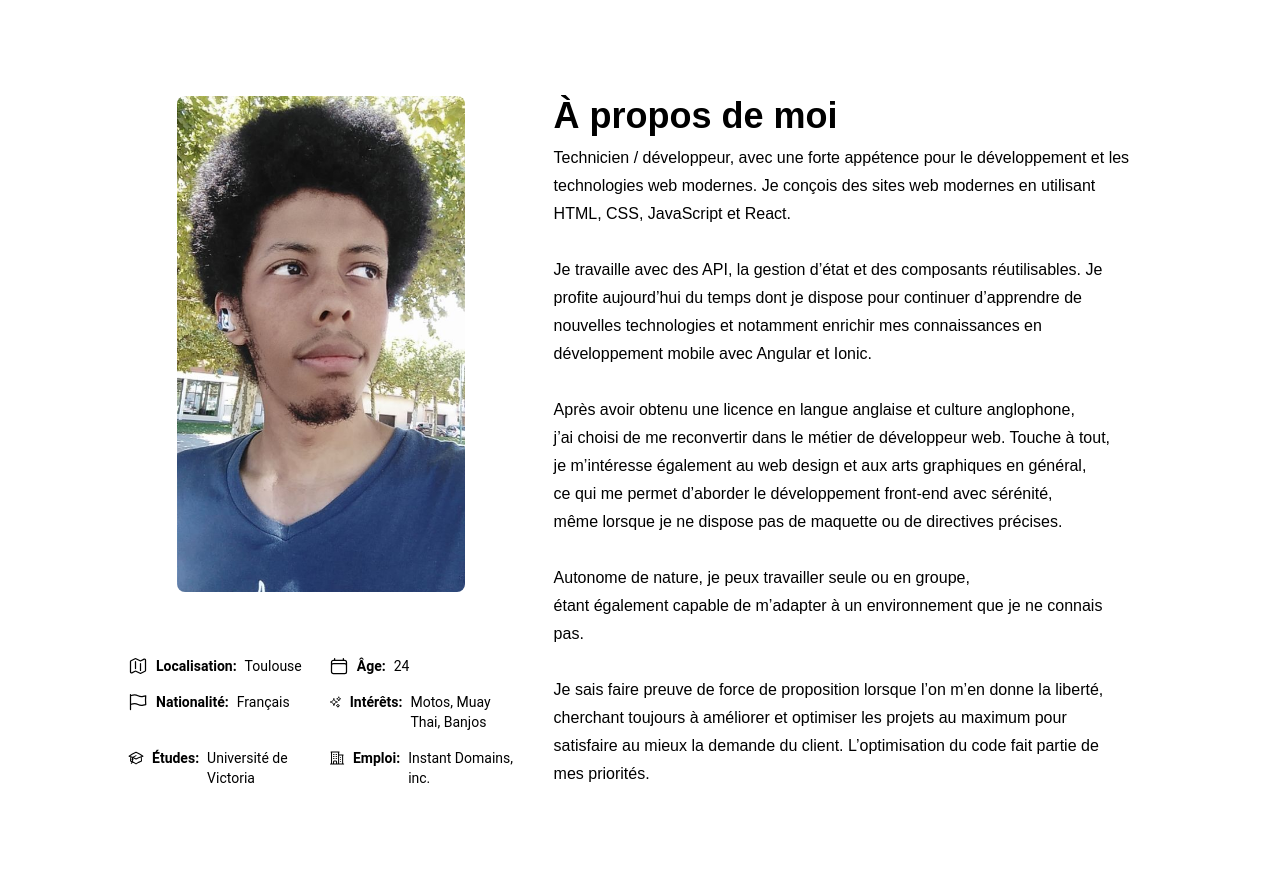
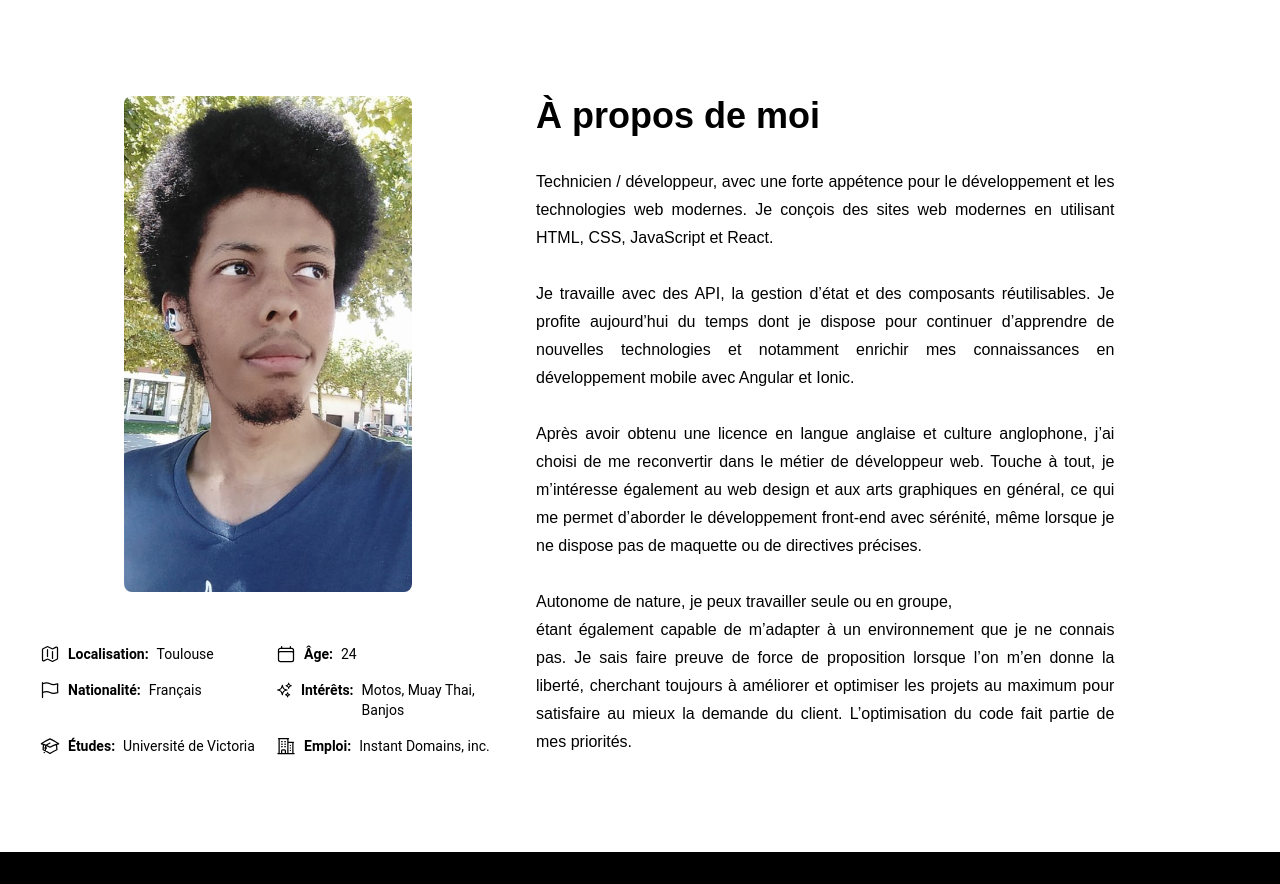
Before and after one commit to Emispheres/Dev-Portfolio, a Next.js app: page /about in a window 1280 px wide. After the commit the page ends 852 px from the top, so only its background shows below. Built offline with nearby package versions, Linux system fonts and the light colour scheme.

Commit message:
Changement Section max-w

```diff
--- a/src/components/Layout/Section.tsx
+++ b/src/components/Layout/Section.tsx
@@ -8,7 +8,10 @@ const Section: FC<
 > = memo(({children, sectionId, noPadding = false, className}) => {
   return (
     <section className={classNames(className, {'px-4 py-16 md:py-24 lg:px-8': !noPadding})} id={sectionId}>
-      <div className={classNames({'mx-auto max-w-screen-lg': !noPadding})}>{children}</div>
+      <div className={classNames({'mx-auto max-w-[1200px]': !noPadding})}>{children}</div>
+      {/*<div className={classNames({'mx-auto max-w-lx': !noPadding})}>{children}</div>
+      <div className={classNames({'mx-auto max-w-lg': !noPadding})}>{children}</div>*/}
+
     </section>
   );
 });
--- a/src/components/Sections/About.tsx
+++ b/src/components/Sections/About.tsx
@@ -36,8 +36,9 @@ const About: FC = memo(() => {
         <div className={classNames('col-span-1 flex flex-col gap-y-6', {'md:col-span-3': !!profileImageSrc})}>
           <div className="flex flex-col gap-y-2">
             {/* Description principale */}
-            <h2 className="text-4xl font-bold text-black" style={{fontFamily: 'Montserrat, sans-serif'}}>À propos de moi</h2>
-            <p className="prose prose-sm text-black sm:prose-base whitespace-pre-wrap" style={{fontFamily: 'Robotto, sans-serif'}}>{description}</p>
+            <h2 className="text-4xl font-bold text-black mb-6" style={{fontFamily: 'Montserrat, sans-serif'}}>À propos de moi</h2>
+            <p className="prose prose-sm text-black text-justify sm:prose-base whitespace-pre-wrap"
+            style={{fontFamily: 'Robotto, sans-serif'}}>{description}</p>
           </div>
         </div>
       </div>
--- a/src/data/data.tsx
+++ b/src/data/data.tsx
@@ -100,14 +100,9 @@ export const aboutData: About = {
   profileImageSrc: profilepic,
   description: `Technicien / développeur, avec une forte appétence pour le développement et les technologies web modernes. Je conçois des sites web modernes en utilisant HTML, CSS, JavaScript et React.\n
 Je travaille avec des API, la gestion d’état et des composants réutilisables. Je profite aujourd’hui du temps dont je dispose pour continuer d’apprendre de nouvelles technologies et notamment enrichir mes connaissances en développement mobile avec Angular et Ionic.\n
-Après avoir obtenu une licence en langue anglaise et culture anglophone,
-j’ai choisi de me reconvertir dans le métier de développeur web. Touche à tout,
-je m’intéresse également au web design et aux arts graphiques en général,
-ce qui me permet d’aborder le développement front-end avec sérénité,
-même lorsque je ne dispose pas de maquette ou de directives précises.\n
+Après avoir obtenu une licence en langue anglaise et culture anglophone, j’ai choisi de me reconvertir dans le métier de développeur web. Touche à tout, je m’intéresse également au web design et aux arts graphiques en général, ce qui me permet d’aborder le développement front-end avec sérénité, même lorsque je ne dispose pas de maquette ou de directives précises.\n
 Autonome de nature, je peux travailler seule ou en groupe,
-étant également capable de m’adapter à un environnement que je ne connais pas.\n
-Je sais faire preuve de force de proposition lorsque l’on m’en donne la liberté, cherchant toujours à améliorer et optimiser les projets au maximum pour satisfaire au mieux la demande du client. L’optimisation du code fait partie de mes priorités.`,
+étant également capable de m’adapter à un environnement que je ne connais pas. Je sais faire preuve de force de proposition lorsque l’on m’en donne la liberté, cherchant toujours à améliorer et optimiser les projets au maximum pour satisfaire au mieux la demande du client. L’optimisation du code fait partie de mes priorités.`,
   aboutItems: [
     {label: 'Localisation', text: 'Toulouse', Icon: MapIcon},
     {label: 'Âge', text: '24', Icon: CalendarIcon},
```
